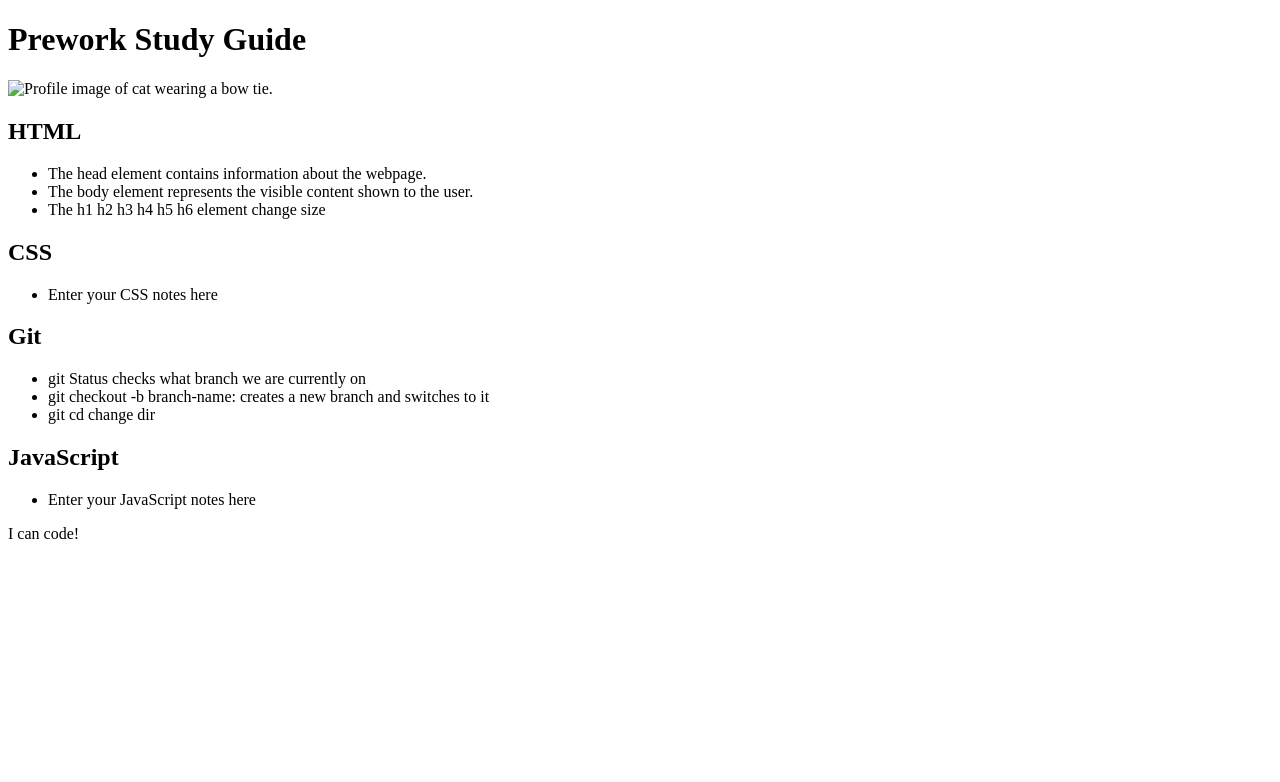
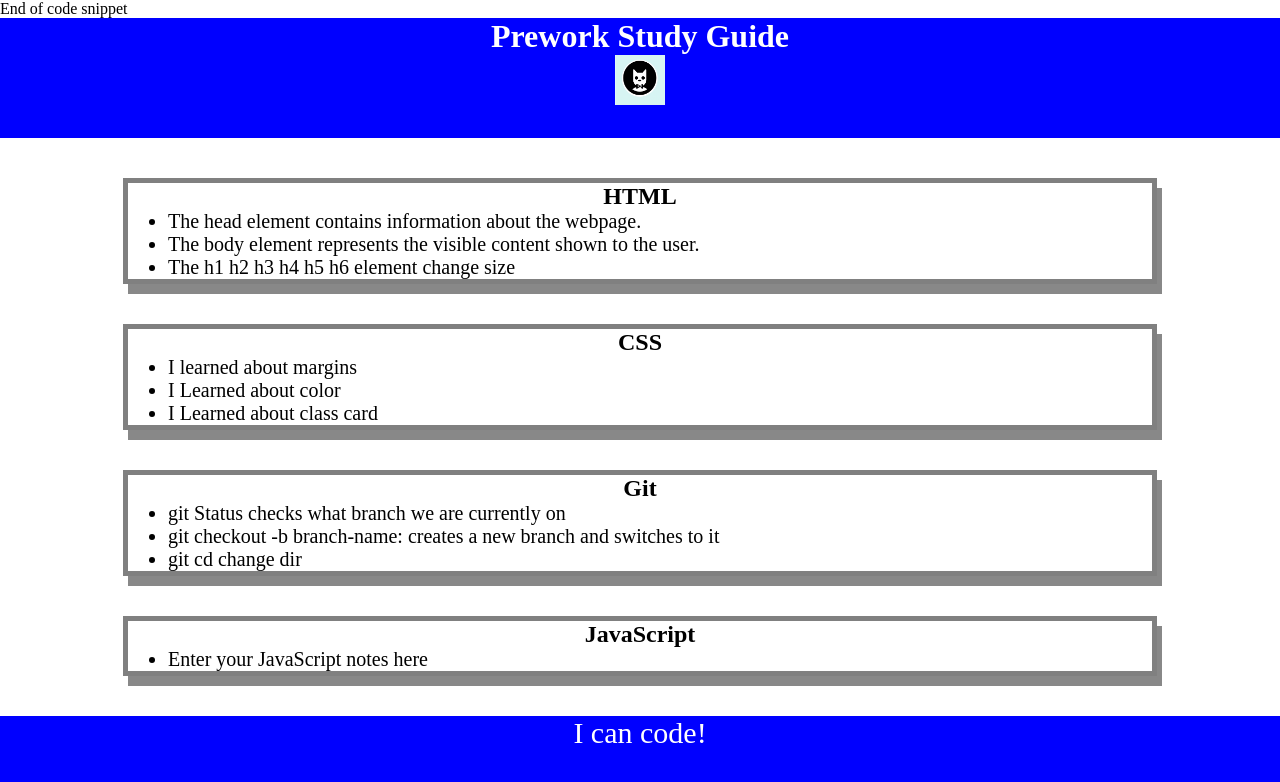
Before and after one commit to mobleyj2/Study-Guide, a plain HTML site: page prework-study-guide/index.html in a window 1280 px wide. Drawn offline with Linux system fonts and the light colour scheme.

Commit message:
added CSS to project

```diff
--- /dev/null
+++ b/prework-study-guide/assets/style.css
@@ -0,0 +1,42 @@
+* {
+    margin: 0;
+    padding: 0;
+}
+
+header,
+footer {
+ width: 100%;
+ height: 120px;
+ background-color: blue;
+ color: white;
+}
+
+h1,
+h2 {
+ text-align: center;
+}
+
+img {
+ display: block;
+ height: 50px;
+ width: 50px;
+ margin-left: auto;
+ margin-right: auto;
+}
+
+ul {
+ padding-left: 40px;
+ font-size: 20px;
+}
+
+p {
+ text-align: center;
+ font-size: 30px;
+}
+
+.card {
+    width: 80%;
+    margin: 40px auto;
+    border: 5px solid gray;
+    box-shadow: 5px 10px #888888;
+  }
--- a/prework-study-guide/index.html
+++ b/prework-study-guide/index.html
@@ -4,6 +4,7 @@
     <meta charset="UTF-8" />
     <meta http-equiv="X-UA-Compatible" content="IE=edge" />
     <meta name="viewport" content="width=device-width, initial-scale=1.0" />
+    <link rel="stylesheet" href="./assets/style.css">End of code snippet
     <title>Prework Study Guide</title>
   </head>
   <body>
@@ -24,8 +25,10 @@
     <section class="card" id="css-section">
       <h2>CSS</h2>
      <ul>
-       <li>Enter your CSS notes here</li>
-     </ul>
+       <li> I learned about margins</li>
+       <li> I Learned about color</li>
+       <li> I Learned about class card</li>
+      </ul>
 
     </section>
 
```
Also changed, not shown: prework-study-guide/assets/bowtie-cat.png (added).
